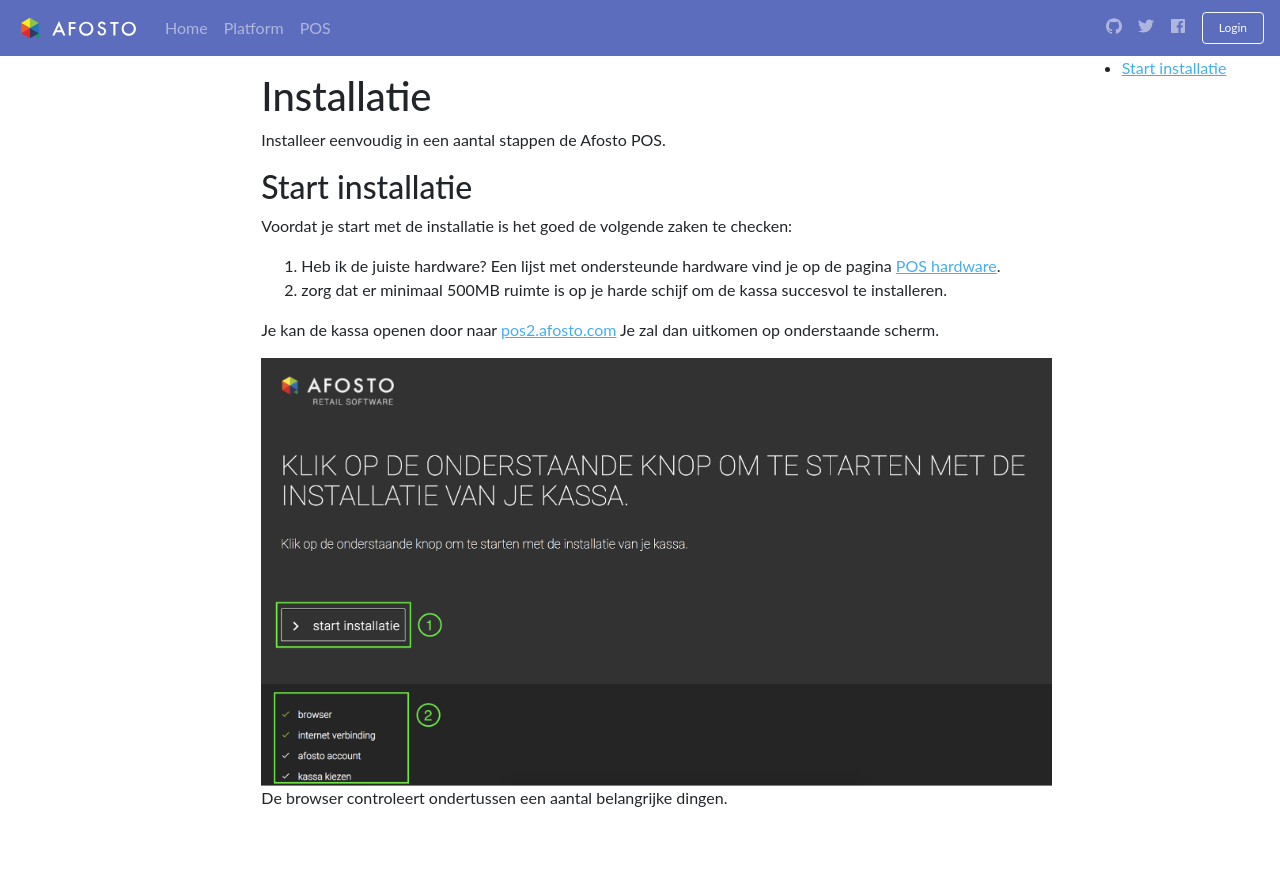
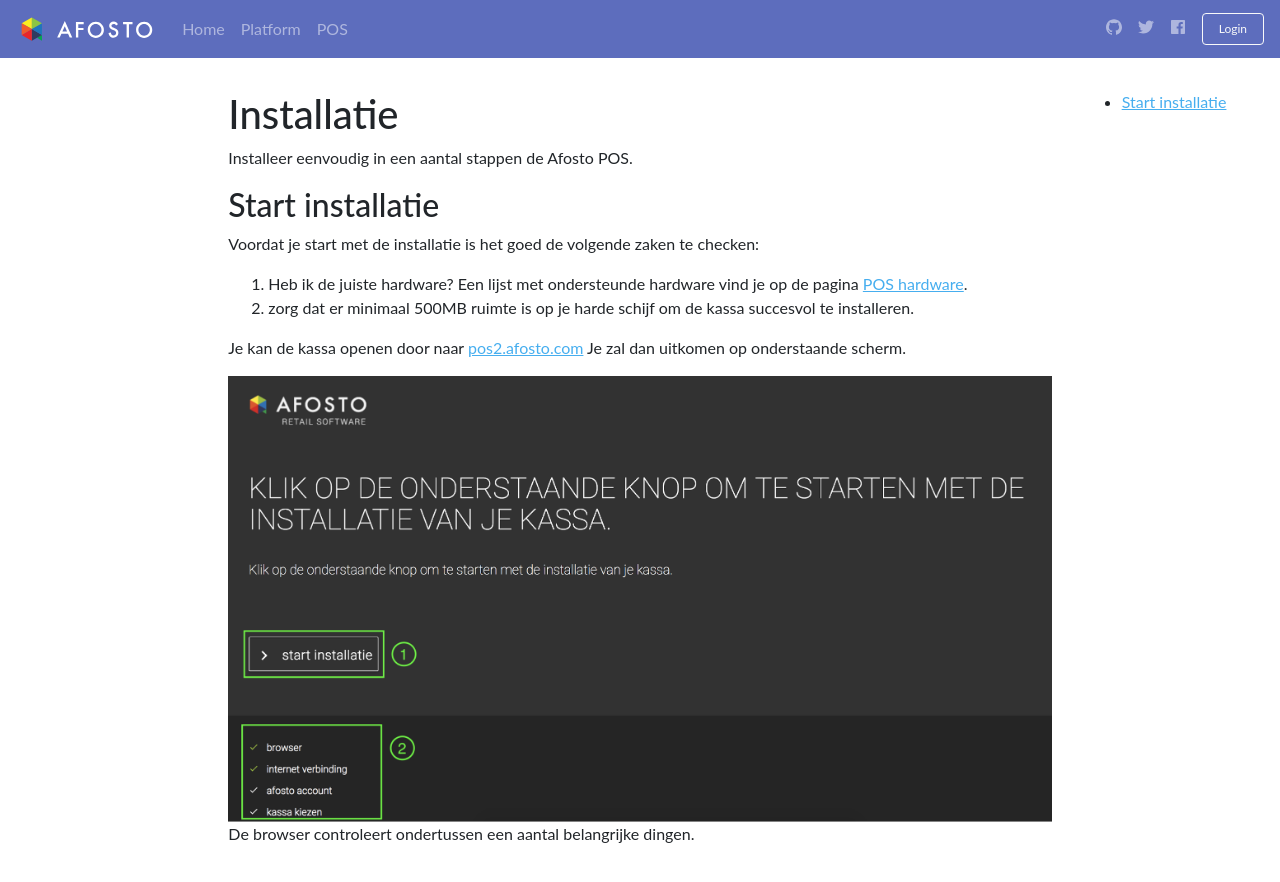
Before and after one commit to afosto/afosto-docs, a Jekyll site: the page built from pos/installatie.md, in a window 1280 px wide. Shown: the top 882 px of the page. Built offline with Jekyll 4.4.1, drawn with Linux system fonts in a browser that asks for light colours; comment, search, counter and statistics services are not loaded.

Commit message:
* tweaked size of logo in the navbar * removed bootstrap class prefix for af * added styles for af-toc * added styles for af-content * added styles for main navbar position

```diff
--- a/_includes/navbar.html
+++ b/_includes/navbar.html
@@ -5,7 +5,7 @@
 
 <nav class="navbar navbar-expand-md navbar-dark bg-primary" id="main-navbar">
   <a class="navbar-brand" href="{{site.url}}">
-    <img src="{{site.url | append: '/assets/img/afosto-logo-white.svg' }}" width="125px">
+    <img src="{{site.url | append: '/assets/img/afosto-logo-white.svg' }}" width="142.14px" height="32px">
   </a>
   <button class="navbar-toggler" type="button" data-toggle="collapse" data-target="#navbarSupportedContent" aria-controls="navbarSupportedContent" aria-expanded="false" aria-label="Toggle navigation">
     <span class="navbar-toggler-icon"></span>
--- a/_layouts/docs.html
+++ b/_layouts/docs.html
@@ -7,19 +7,19 @@
     {% include navbar.html %}
     <div class="container-fluid">
       <div class="row flex-xl-nowrap">
-        <div class="col-12 col-md-3 col-xl-2 bd-sidebar">
+        <div class="col-12 col-md-3 col-xl-2 af-sidebar">
         </div>
 
         {% if page.toc %}
-          <div class="order-md-2 col-12 col-md-2 bd-toc">
+          <div class="order-md-2 col-12 col-md-2 af-toc">
             {% capture itemClass %}toc-entry.toc-h%level%{% endcapture %}
             {% include toc.html html=content class="section-nav" item_class=itemClass h_min=1 h_max=4 %}
           </div>
         {% endif %}
 
-        <main class="col-12 col-md-9 col-xl-8 py-md-3 pl-md-5 bd-content" role="main">
-          <h1 class="bd-title" id="content">{{ page.title | smartify }}</h1>
-          <p class="bd-lead">{{ page.description | smartify }}</p>
+        <main class="col-12 col-md-9 col-xl-8 af-content" role="main">
+          <h1 class="af-title" id="content">{{ page.title | smartify }}</h1>
+          <p class="af-lead">{{ page.description | smartify }}</p>
           {{ content }}
         </main>
       </div>
--- a/_layouts/simple.html
+++ b/_layouts/simple.html
@@ -3,9 +3,9 @@ layout: default
 ---
 
 <div class="container-fluid my-5">
-  <main class="bd-content" role="main">
-    <h1 class="bd-title" id="content">{{ page.title | smartify }}</h1>
-    <p class="bd-lead">{{ page.description | smartify }}</p>
+  <main class="af-content" role="main">
+    <h1 class="af-title" id="content">{{ page.title | smartify }}</h1>
+    <p class="af-lead">{{ page.description | smartify }}</p>
     {{ content }}
   </main>
 </div>
--- a/scss/_components.scss
+++ b/scss/_components.scss
@@ -1,2 +1,7 @@
+// general
 @import "components/icons";
 @import "components/navbar";
+
+// docs
+@import "components/docs/content";
+@import "components/docs/toc";
--- /dev/null
+++ b/scss/components/docs/_content.scss
@@ -0,0 +1,4 @@
+.af-content {
+  padding-top: 2rem;
+  padding-bottom: 2rem;
+}
```
Also changed, not shown: scss/components/_navbar.scss (+8 -0 lines), scss/components/docs/_toc.scss (added, +8 -0 lines), assets/css/main.css, assets/css/main.min.css, 2 other files.
